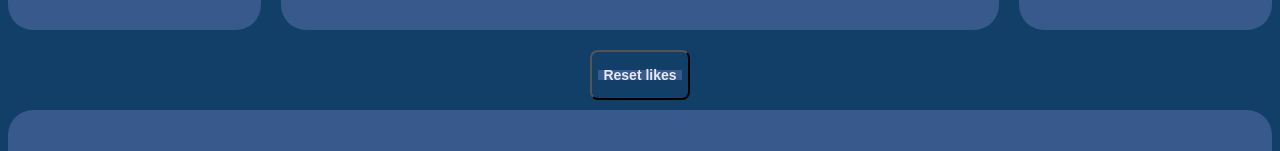
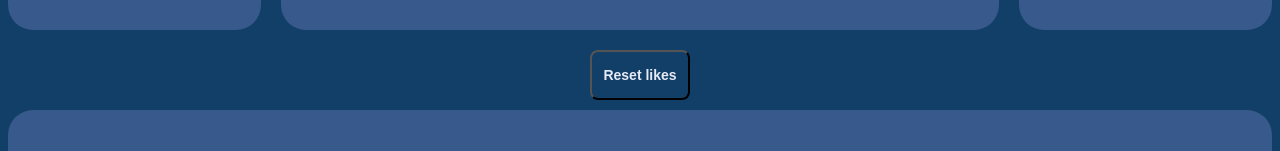
Before and after one commit to kkkont/WAD-HW3, a Vue app in the folder hw/: page / in a window 1280 px wide. Shown: the part 7666-7817 px from the top of the page. Built offline with nearby package versions, Linux system fonts and the light colour scheme.

Commit message:
Minor style change

```diff
--- a/hw/src/views/MainView.vue
+++ b/hw/src/views/MainView.vue
@@ -52,7 +52,7 @@
   font-weight: bold;
   width: 100px;
   height: 50px;
-  background-color:   #113f67;
+  background-color:#113f67;
   border-radius: 8px;
   font-size: 14px;
   line-height: 10px;
@@ -60,6 +60,9 @@
     margin-bottom:10px;
 }
 
+.resetlikes p{
+    background-color:#113f67;
+}
 @media screen and (max-width: 800px){
     .sidebar1, .sidebar2{width:0px;}
     .posts{ width:100%}
```
Also changed, not shown: 1 other file (tests, documents, lock files or other folders).
